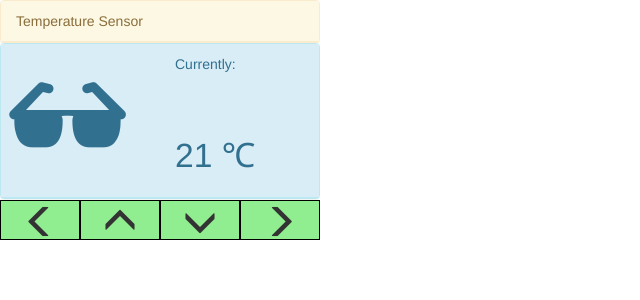
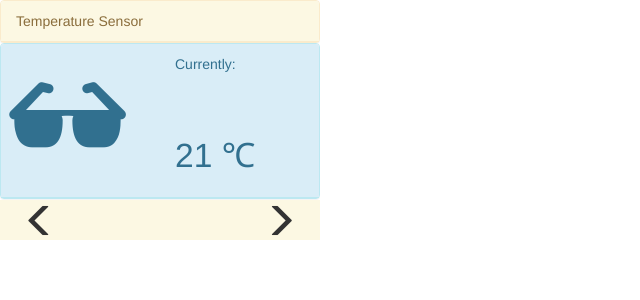
Before and after one commit to koenhendriks/Sun-Roler, a Django app: page / in a window 1280 px wide. Shown: the top 300 px of the page, without its empty margins (0-640 px from the left). Run offline with Django 3.2, Linux system fonts and the light colour scheme; data comes from the database, SQL or seed files in the repository; some libraries are stand-ins or nearby versions.

Commit message:
removed down buttons and updated style

```diff
--- a/Central/CentralUnit/static/central/main.css
+++ b/Central/CentralUnit/static/central/main.css
@@ -10,15 +10,27 @@ html, body{
     top: 200px;
     width: 320px;
     height: 40px;
-    background: lightgreen;
+    background: #fcf8e3;
 }
 
 .navigation-block{
     width: 80px;
     height: 40px;
-    border: 1px solid black;
     float:left;
     font-size:35px;
+}
+
+.navigation-block:active{
+    background-color: #d9edf7;
+}
+
+.navigation-block > span {
+    width: 80px;
+    height: 40px;
+}
+
+.right-button{
+    margin-left: 160px;
 }
 
 .panel{
--- a/Central/CentralUnit/templates/CentralUnit/navigation.html
+++ b/Central/CentralUnit/templates/CentralUnit/navigation.html
@@ -1,15 +1,10 @@
 <div class="navigation">
     <div class="btn-group" role="group" aria-label="Basic example">
-        <div class="navigation-block text-center" id="h-prev-slide">
+        <div class="navigation-block left-button text-center" id="h-prev-slide">
             <span class="glyphicon glyphicon-menu-left"></span>
         </div>
-        <div class="navigation-block text-center">
-            <span class="glyphicon glyphicon-menu-up"></span>
-        </div>
-        <div class="navigation-block text-center">
-            <span class="glyphicon glyphicon-menu-down"></span>
-        </div>
-        <div class="navigation-block text-center">
+
+        <div class="navigation-block right-button text-center">
             <span class="glyphicon glyphicon-menu-right" id="h-next-slide"></span>
         </div>
     </div>
--- a/Central/CentralUnit/templates/CentralUnit/template.html
+++ b/Central/CentralUnit/templates/CentralUnit/template.html
@@ -29,20 +29,20 @@
 {% endblock %}
 <script>
     // Find the right method, call on correct element
-    function launchIntoFullscreen(element) {
-        if (element.requestFullscreen) {
-            element.requestFullscreen();
-        } else if (element.mozRequestFullScreen) {
-            element.mozRequestFullScreen();
-        } else if (element.webkitRequestFullscreen) {
-            element.webkitRequestFullscreen();
-        } else if (element.msRequestFullscreen) {
-            element.msRequestFullscreen();
-        }
-    }
-    $(window).on('touch click input DOMChanged', function () {
-        launchIntoFullscreen(document.documentElement);
-    });
+//    function launchIntoFullscreen(element) {
+//        if (element.requestFullscreen) {
+//            element.requestFullscreen();
+//        } else if (element.mozRequestFullScreen) {
+//            element.mozRequestFullScreen();
+//        } else if (element.webkitRequestFullscreen) {
+//            element.webkitRequestFullscreen();
+//        } else if (element.msRequestFullscreen) {
+//            element.msRequestFullscreen();
+//        }
+//    }
+//    $(window).on('touch click input DOMChanged', function () {
+//        launchIntoFullscreen(document.documentElement);
+//    });
 
 </script>
 </body>
```
